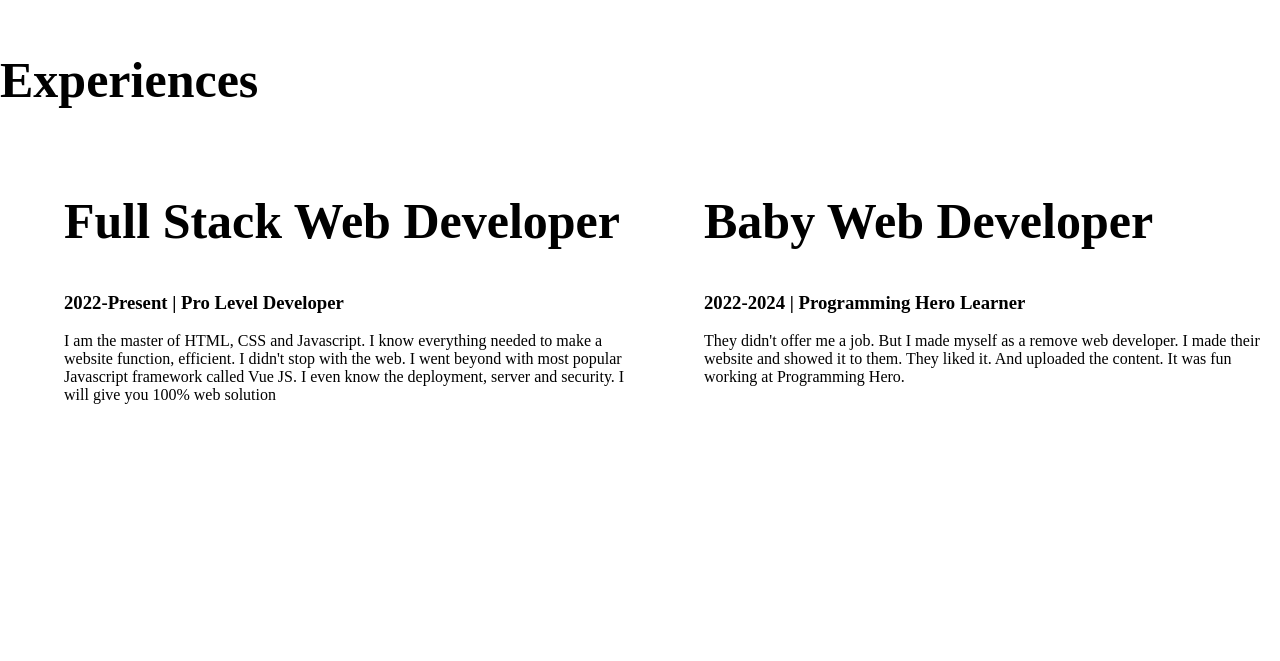
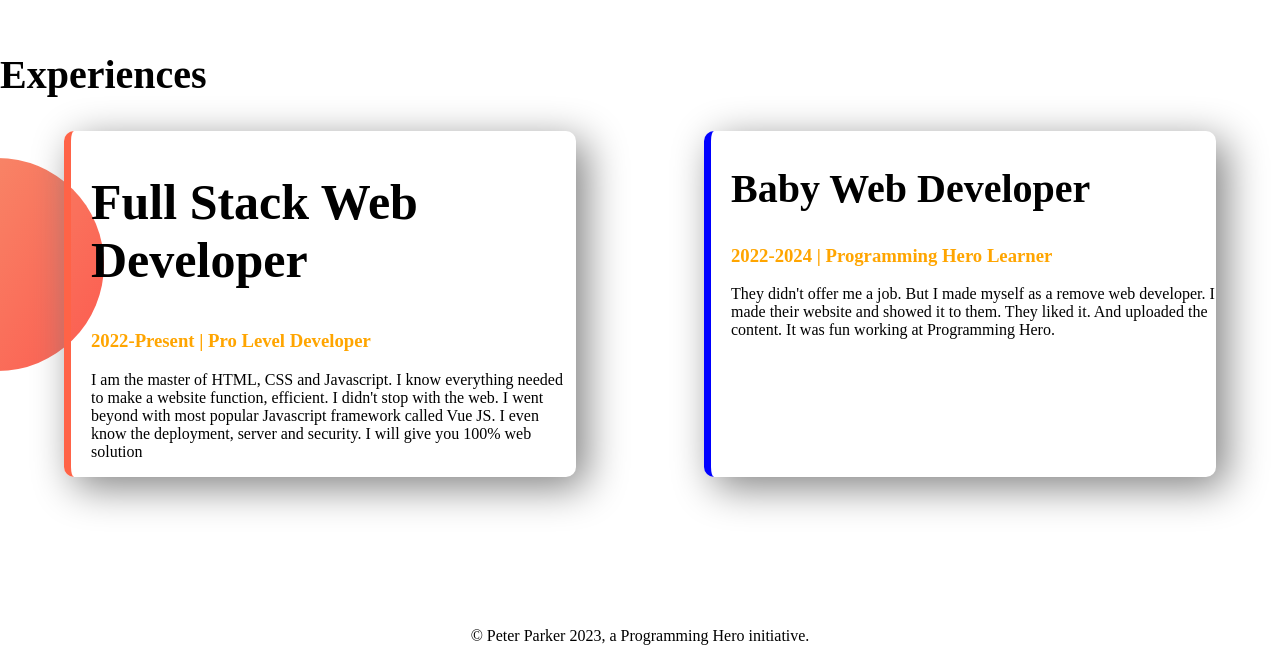
Before and after one commit to mehedihasan5734/My-second-repo, a plain HTML site: page index.html in a window 1280 px wide. Shown: the part 1157-1818 px from the top of the page. Before the commit the page ends 1727 px from the top, so only its background shows below. Drawn offline with Linux system fonts and the light colour scheme.

Commit message:
style added

```diff
--- a/index.html
+++ b/index.html
@@ -34,20 +34,23 @@
 
    </section>
    <section class="Experience-area">
-    <h1>Experiences</h1>
+    <h2>Experiences</h2>
     <div class="flexible-container">
-        <div class="half-width">
+        <div id="tiger" class="Experience-item">
             <h1>Full Stack Web Developer</h1>
-            <h3>2022-Present | Pro Level Developer</h3>
+            <h3 class="orange-color">2022-Present | Pro Level Developer</h3>
             <p>I am the master of HTML, CSS and Javascript. I know everything needed to make a website function, efficient. I didn't stop with the web. I went beyond with most popular Javascript framework called Vue JS. I even know the deployment, server and security. I will give you 100% web solution</p>
         </div>
-        <div class="half-width">
-            <h1>Baby Web Developer</h1>
-            <h3>2022-2024 | Programming Hero Learner</h3>
+        <div id="rose" class="Experience-item">
+            <h2>Baby Web Developer</h2>
+            <h3 class="orange-color">2022-2024 | Programming Hero Learner</h3>
             <p>They didn't offer me a job. But I made myself as a remove web developer. I made their website and showed it to them. They liked it. And uploaded the content. It was fun working at Programming Hero.</p>
         </div>
     </div>
 
    </section>
 </body>
+<footer>
+    <p>© Peter Parker 2023, a Programming Hero initiative.</p>
+</footer>
 </html>
--- a/style.css
+++ b/style.css
@@ -1,6 +1,9 @@
 h1{
     font-size: 50px
 
+}
+h2{
+    font-size: 40px;
 }
 body{
     margin: 0;
@@ -15,6 +18,7 @@
 .half-width{
     width: 50%;
     padding-left: 5%;
+
 
 
 }
@@ -38,3 +42,26 @@
     background-repeat: no-repeat;
     background-position: right;
 }
+.Experience-area{
+    background-image: url(images/exp-bg.png);
+    background-repeat: no-repeat;
+    background-position: left;
+}
+.Experience-item{
+    width: 40%;
+    margin-left: 5%;
+    margin-right: 5%;
+    padding-left: 20px;
+    box-shadow: 10px 10px 40px  grey;
+    border-radius: 10px;
+
+}
+#tiger{
+    border-left: 7px solid tomato;
+}
+#rose{
+    border-left: 7px solid blue;
+}
+footer p{
+    text-align: center;
+}
```
